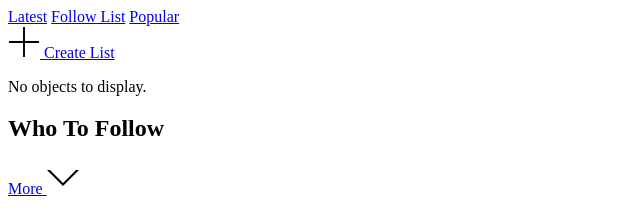
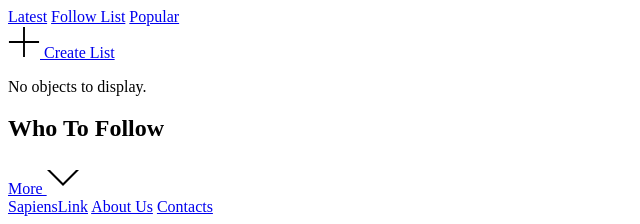
Before and after one commit to pierpaolo28/sapiensLink, a Django app: page /home in a window 1280 px wide. Shown: the part 1106-1330 px from the top of the page, without its empty margins (0-640 px from the left). Before the commit the page ends 1302 px from the top, so only its background shows below. Run offline with Django 3.2, Linux system fonts and the light colour scheme; data that the repository does not hold is empty.

Commit message:
added info pages

```diff
--- /dev/null
+++ b/sapiensApp/templates/pages/about.html
@@ -0,0 +1,5 @@
+{% extends 'main.html' %}
+
+{% block content %}
+
+{% endblock content %}
--- /dev/null
+++ b/sapiensApp/templates/pages/contacts.html
@@ -0,0 +1,5 @@
+{% extends 'main.html' %}
+
+{% block content %}
+
+{% endblock content %}
--- a/sapiensApp/urls.py
+++ b/sapiensApp/urls.py
@@ -1,4 +1,5 @@
 from django.urls import path
+from django.views.generic.base import TemplateView
 from . import views
 
 urlpatterns = [
@@ -24,4 +25,6 @@ urlpatterns = [
     path('list_suggestion/approve/<str:suggestion_id>/', views.approve_suggestion, name='approve_suggestion'),
     path('list_suggestion/decline/<str:suggestion_id>/', views.decline_suggestion, name='decline_suggestion'),
     path('comment_pr/delete/<str:comment_id>/', views.delete_pr_comment, name='delete_pr_comment'),
+    path('about/', TemplateView.as_view(template_name='pages/about.html'), name='about'),
+    path('contacts/', TemplateView.as_view(template_name='pages/contacts.html'), name='contacts'),
 ]
--- a/templates/main.html
+++ b/templates/main.html
@@ -31,4 +31,10 @@
     <!-- <script src="{% static 'js/TODO.js' %}"></script> -->
 </body>
 
+<footer>
+    <a href="{% url 'index' %}">SapiensLink</a>
+    <a href="{% url 'about' %}">About Us</a>
+    <a href="{% url 'contacts' %}">Contacts</a>
+</footer>
+
 </html>
```
